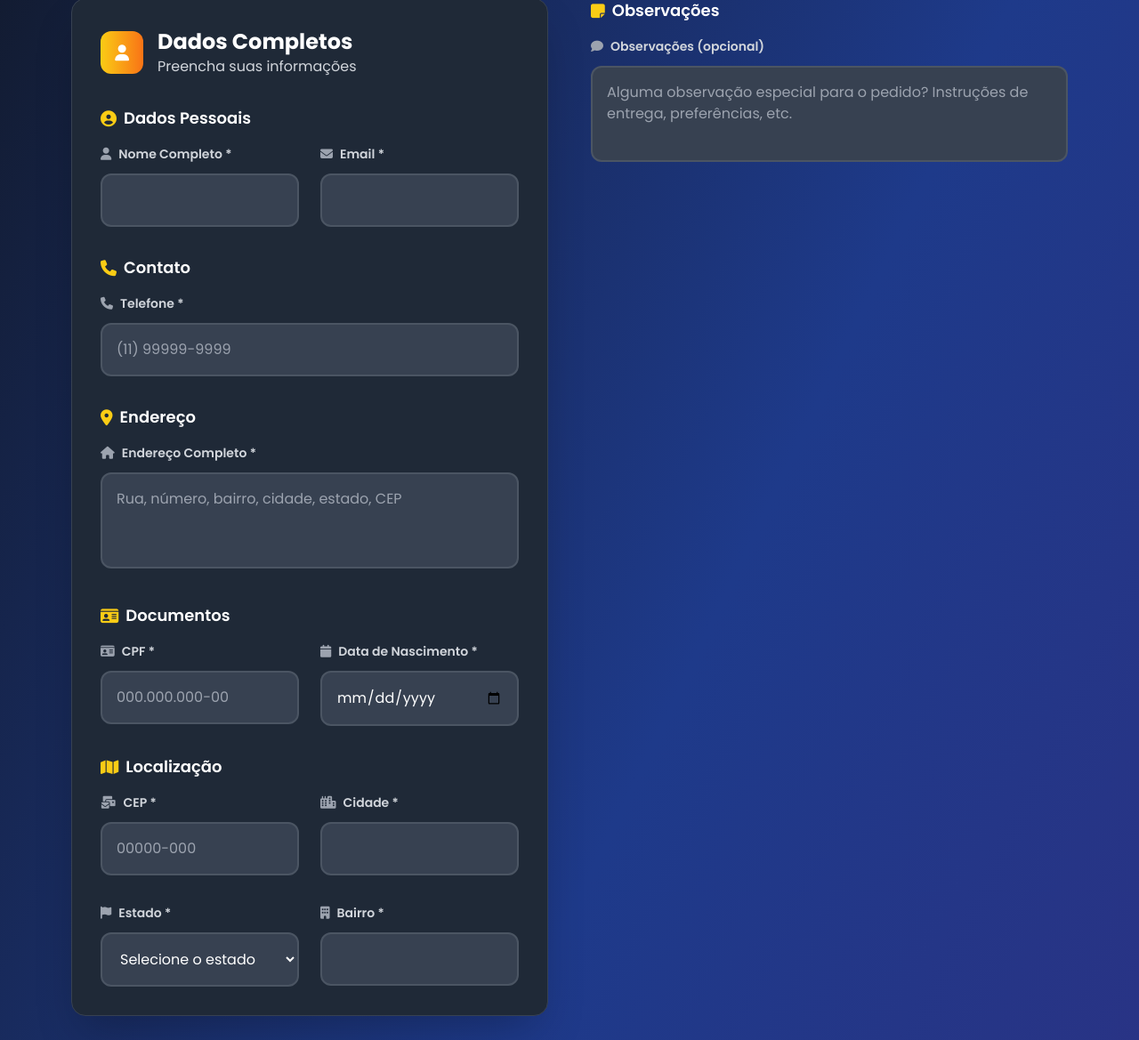
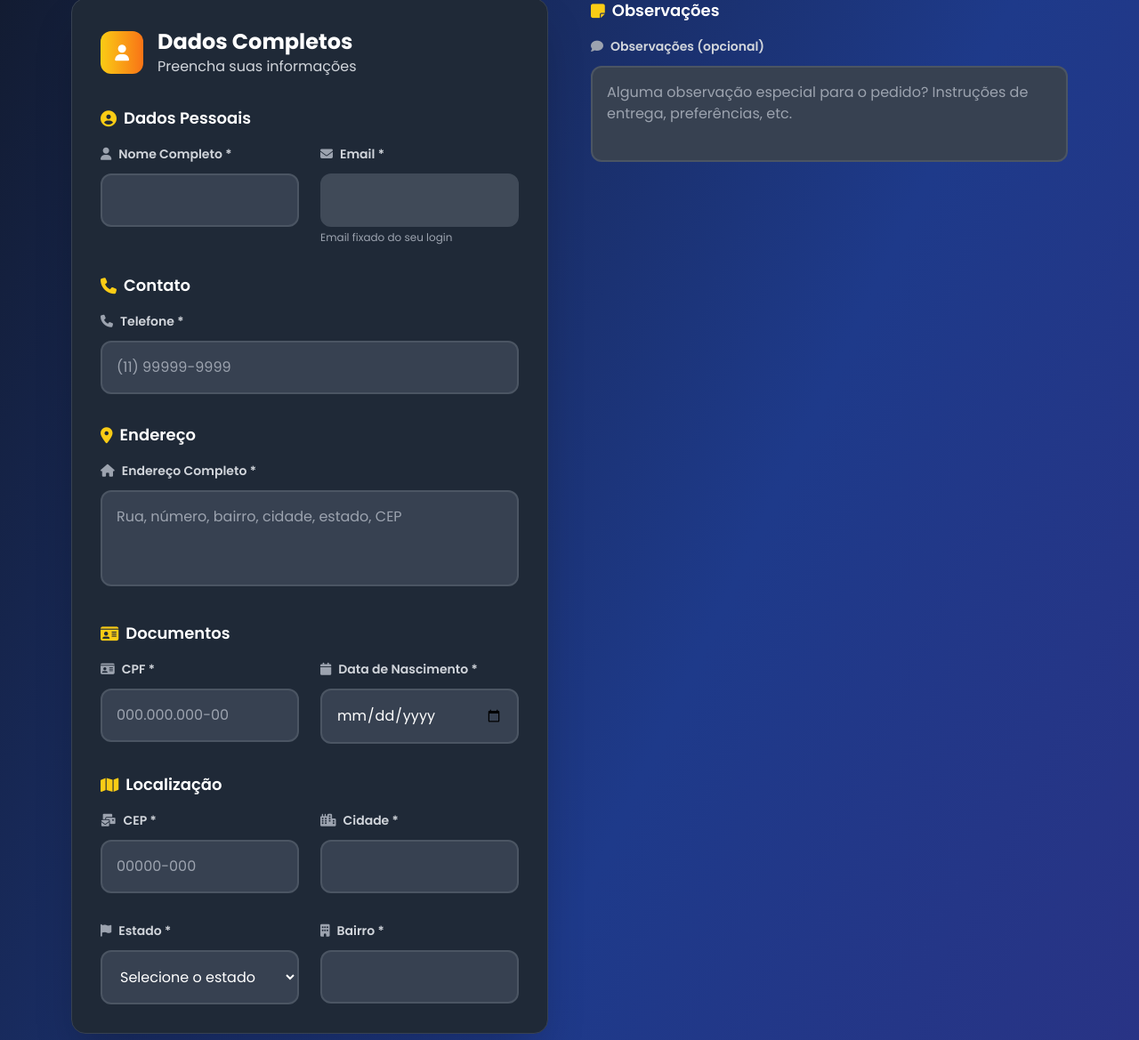
Before and after one commit to Henrique1q2w3e/Atlas, a Flask app: page /checkout in a window 1280 px wide. Shown: the part 362-1531 px from the top of the page at 89% size. Run offline with Flask 3, Linux system fonts and the light colour scheme; the visitor is signed in with stand-in values (Sample User, id 1); data that the repository does not hold is empty; some libraries are stand-ins or nearby versions.

Commit message:
Fix email field in checkout, admin session conflicts, and simplify order search

```diff
--- a/main.py
+++ b/main.py
@@ -628,23 +628,14 @@
         total_pedidos = cursor.fetchone()[0]
         print(f"📊 TOTAL de pedidos no banco: {total_pedidos}")
 
-        # TERCEIRO: Buscar pedidos do usuário (tentar por email exato primeiro)
-        print(f"🔍 Buscando pedidos para email exato: '{usuario['email']}'")
+        # BUSCAR PEDIDOS: Usar apenas email do usuário logado
+        print(f"🔍 Buscando pedidos para email do usuário logado: '{usuario['email']}'")
         executar_query(cursor, '''
             SELECT * FROM pedidos WHERE email = ? ORDER BY data_pedido DESC
         ''', (usuario['email'],))
 
         pedidos = cursor.fetchall()
-        print(f"📦 Encontrados {len(pedidos)} pedidos com email exato")
-
-        # Se não encontrou pedidos, buscar por email similar (case insensitive)
-        if len(pedidos) == 0:
-            print(f"🔍 Nenhum pedido encontrado para '{usuario['email']}', tentando busca case insensitive...")
-            executar_query(cursor, '''
-                SELECT * FROM pedidos WHERE LOWER(email) = LOWER(?) ORDER BY data_pedido DESC
-            ''', (usuario['email'],))
-            pedidos = cursor.fetchall()
-            print(f"📦 Encontrados {len(pedidos)} pedidos com busca case insensitive")
+        print(f"📦 Encontrados {len(pedidos)} pedidos para {usuario['email']}")
 
         # Se ainda não encontrou, apenas logar para debug (NÃO mostrar todos os pedidos)
         if len(pedidos) == 0:
@@ -732,12 +723,15 @@
         conn.close()
 
         if usuario and verificar_senha(senha, usuario[3]):
+            # Limpar sessão anterior para evitar conflitos
+            session.clear()
             session['user_id'] = usuario[0]
             session['admin'] = True
+            session['admin_mode'] = True  # Flag específica para admin
             print(f"👑 Admin logado: {usuario[1]} ({usuario[2]})")
             return jsonify({
                 "success": True,
-                "message": "Login realizado com sucesso",
+                "message": "Login de admin realizado com sucesso",
                 "redirect": "/admin/pedidos"
             })
         else:
@@ -757,7 +751,7 @@
         print("👑 Acessando página de administração de pedidos...")
 
         # Verificar se é admin
-        if not usuario_logado() or not session.get('admin'):
+        if not usuario_logado() or not session.get('admin') or not session.get('admin_mode'):
             return redirect(url_for('admin_login'))
 
         # Buscar pedidos do banco de dados
@@ -946,6 +940,20 @@
 
     except Exception as e:
         print(f"❌ Erro ao atualizar status: {e}")
+        return jsonify({"success": False, "error": str(e)}), 500
+
+@app.route('/api/admin-logout', methods=['POST'])
+def admin_logout():
+    """Logout do admin"""
+    try:
+        session.clear()
+        print("👑 Admin deslogado")
+        return jsonify({
+            "success": True,
+            "message": "Logout realizado com sucesso",
+            "redirect": "/"
+        })
+    except Exception as e:
         return jsonify({"success": False, "error": str(e)}), 500
 
 @app.route('/api/debug-pedidos', methods=['GET'])
--- a/templates/checkout.html
+++ b/templates/checkout.html
@@ -50,8 +50,9 @@
                                 <label class="block text-sm font-semibold text-gray-300 mb-3 group-focus-within:text-yellow-400 transition-colors">
                                     <i class="fas fa-envelope text-gray-400 mr-2"></i>Email *
                                 </label>
-                                <input type="email" id="email" name="email" required
-                                       class="w-full px-4 py-4 border-2 border-gray-600 rounded-xl focus:ring-4 focus:ring-yellow-400/20 focus:border-yellow-400 transition-all duration-200 bg-gray-700 text-white placeholder-gray-400">
+                                <input type="email" id="email" name="email" required readonly
+                                       class="w-full px-4 py-4 border-2 border-gray-600 rounded-xl bg-gray-600 text-white cursor-not-allowed opacity-75">
+                                <p class="text-xs text-gray-400 mt-1">Email fixado do seu login</p>
                             </div>
                         </div>
                     </div>
@@ -290,7 +291,25 @@
 document.addEventListener('DOMContentLoaded', function() {
     carregarCarrinho();
     aplicarMascaras();
+    preencherEmailUsuario();
 });
+
+// Preencher email do usuário logado
+function preencherEmailUsuario() {
+    fetch('/api/verificar-login')
+    .then(response => response.json())
+    .then(data => {
+        if (data.logado && data.usuario) {
+            document.getElementById('email').value = data.usuario.email;
+            console.log('✅ Email do usuário preenchido:', data.usuario.email);
+        } else {
+            console.log('❌ Usuário não logado');
+        }
+    })
+    .catch(error => {
+        console.error('Erro ao verificar login:', error);
+    });
+}
 
 // Aplicar máscaras nos campos
 function aplicarMascaras() {
```
